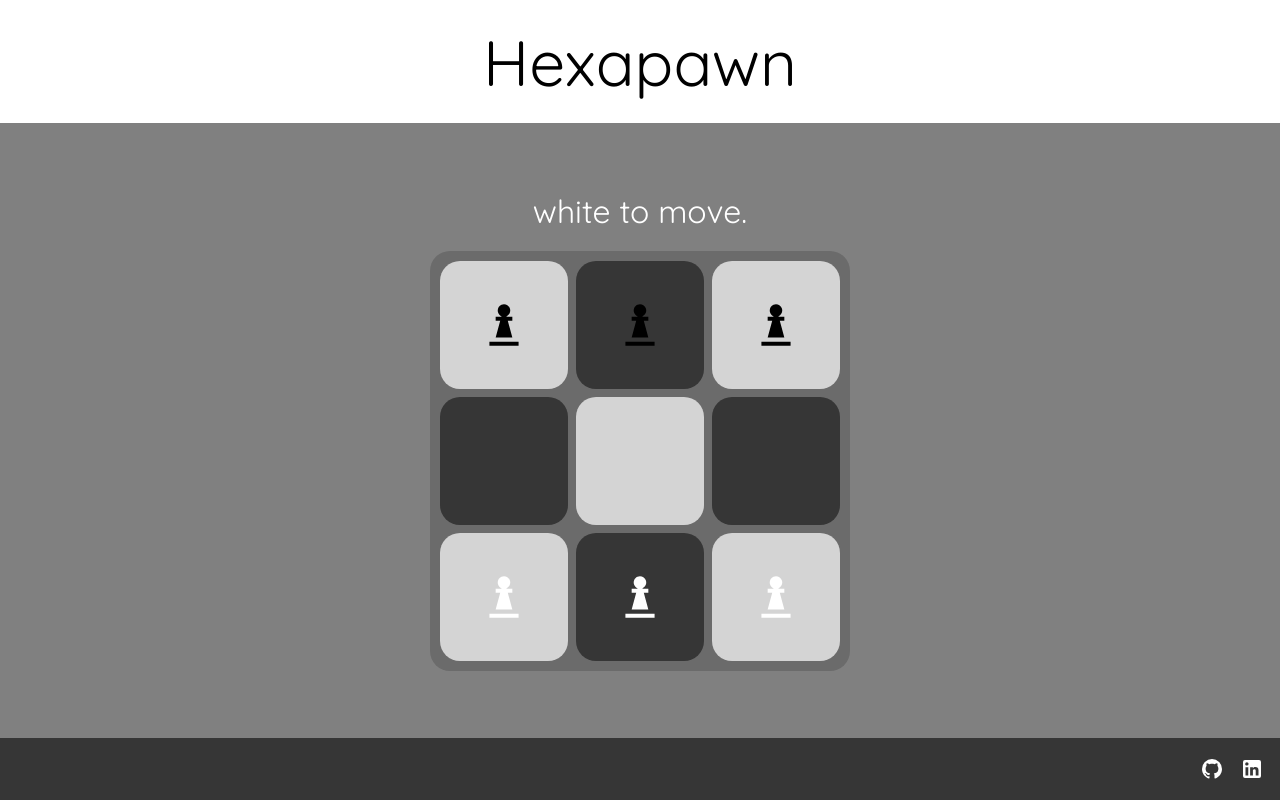
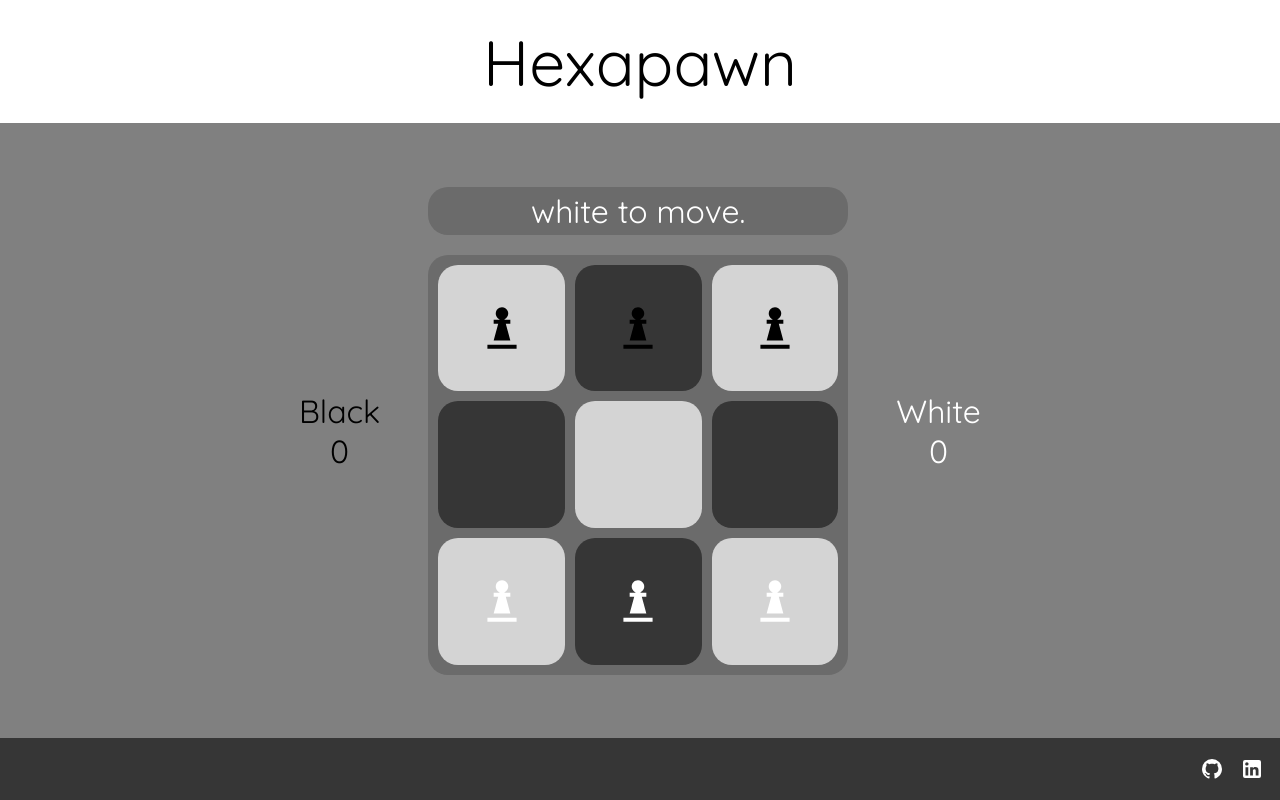
Before and after one commit to imranradzi/hexapawn, a website built with webpack: page dist/index.html in a window 1280 px wide. Both pictures are taken after a click on the element "Hexapawn". Built offline with nearby package versions, Linux system fonts and the light colour scheme.

Commit message:
change infoDisplay.js to display.js, add display showing scores of each side, some minor styling changes

```diff
--- a/src/modules/board.js
+++ b/src/modules/board.js
@@ -1,7 +1,7 @@
 import { header, tilesNodes } from './domElements';
 import { pawn, pawns } from './pawns';
 import { gameFlow } from './gameFlow';
-import { changeInfo } from './infoDisplay';
+import { changeInfo, changeScore } from './display';
 import { basicComputerMove } from './computerMoves';
 
 // depends on domElements, pawn, gameFlow
@@ -92,10 +92,12 @@ export const gameBoard = (() => {
     clearIndicator();
     clearPossibleMoves();
     if (checkWin()) {
-      changeInfo(`${gameFlow.checkCurrentColour()} has won.`);
+      changeInfo(`${gameFlow.checkCurrentColour()} has won!`);
+      gameFlow.updateScore(gameFlow.checkCurrentColour());
+      changeScore(gameFlow.checkCurrentColour());
     } else {
       gameFlow.changeColour();
-      changeInfo(`${gameFlow.checkCurrentColour()} to move.`);
+      changeInfo(`${gameFlow.checkCurrentColour()} to move`);
     }
   }
 
--- /dev/null
+++ b/src/modules/display.js
@@ -0,0 +1,16 @@
+import { infoDisplay, blackScore, whiteScore } from './domElements';
+import { gameFlow } from './gameFlow';
+
+export const changeInfo = (text) => {
+  infoDisplay.textContent = text;
+}
+
+export const changeScore = (color) => {
+  if (color === 'black') {
+    blackScore.textContent =
+    gameFlow.getBlackScore();
+  } else if (color === 'white') {
+    whiteScore.textContent =
+    gameFlow.getWhiteScore();
+  }
+}
--- a/src/modules/domElements.js
+++ b/src/modules/domElements.js
@@ -6,3 +6,9 @@ export const tilesNodes = document
 
 export const header = document
             .querySelector('header');
+
+export const blackScore = document
+            .querySelector('#black-score');
+
+export const whiteScore = document
+            .querySelector('#white-score');
--- a/src/modules/gameFlow.js
+++ b/src/modules/gameFlow.js
@@ -4,6 +4,8 @@ export const gameFlow = (() => {
   let targetPawn = '';
   let isGameRunning = true;
   let currentColour = 'white';
+  let currBlackScore = 0;
+  let currWhiteScore = 0;
 
   const getTargetTile = () => {;
     return `${targetRow}${targetColumn}`;
@@ -62,6 +64,22 @@ export const gameFlow = (() => {
     currentColour = 'white';
   }
 
+  const updateScore = (colour) => {
+    if (colour === 'black') {
+      currBlackScore++;
+    } else if (colour === 'white') {
+      currWhiteScore++;
+    }
+  }
+
+  const getBlackScore = () => {
+    return currBlackScore;
+  }
+
+  const getWhiteScore = () => {
+    return currWhiteScore;
+  }
+
   return { getTargetTile,
            changeTargetTile,
            getTargetPawn,
@@ -71,5 +89,8 @@ export const gameFlow = (() => {
            changeGameState,
            checkCurrentColour,
            changeColour,
-           resetFlow };
+           resetFlow,
+           updateScore,
+           getBlackScore,
+           getWhiteScore};
 })();
--- a/src/modules/infoDisplay.js
+++ /dev/null
@@ -1,5 +0,0 @@
-import { infoDisplay } from './domElements';
-
-export const changeInfo = (text) => {
-  infoDisplay.textContent = text;
-}
--- a/src/styles.css
+++ b/src/styles.css
@@ -33,12 +33,30 @@ header {
   background-color: grey;
   height: 100%;
   display: flex;
+  flex-wrap: wrap;
+}
+
+#black, #white {
+  font-size: 1rem;
+  padding: 48px;
+  display: flex;
   flex-direction: column;
+  text-align: center;
+}
+
+#white {
+  color: white;
 }
 
 .info-display {
+  display: flex;
+  justify-content: center;
+  align-items: center;
   color: white;
   font-size: 1rem;
+  background-color: rgb(107, 107, 107);
+  border-radius: 20px;
+  padding: 4px;
 }
 
 .tiles-container {
@@ -46,7 +64,7 @@ header {
   grid-template: repeat(3, 1fr) / repeat(3, 1fr);
   height: min(50vw, 50vh);
   width: min(50vw, 50vh);
-  gap: 8px;
+  gap: 10px;
   margin-top: 20px;
   background-color: rgb(107, 107, 107);
   border-radius: 20px;;
```
Also changed, not shown: dist/index.html, 1 other file.
